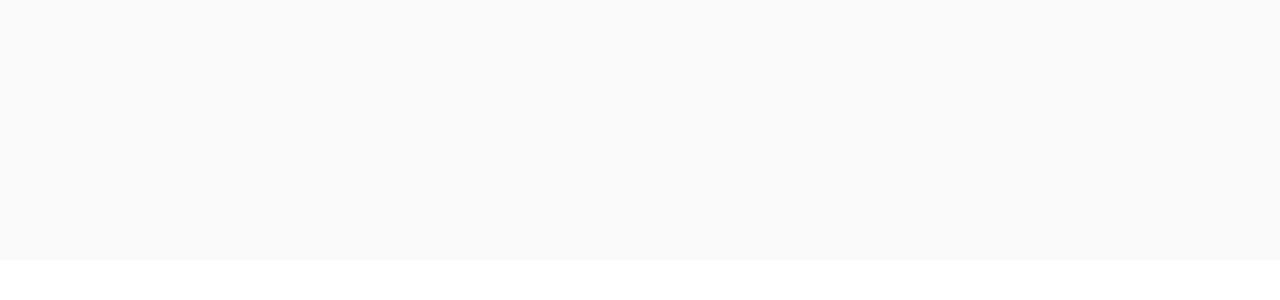
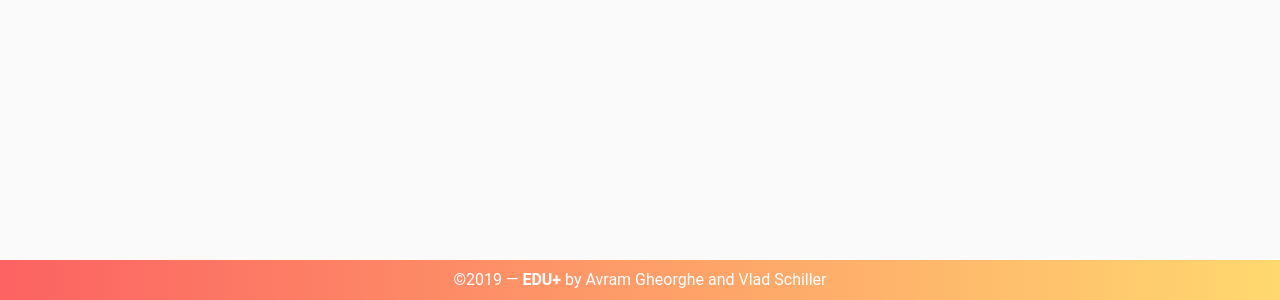
Before and after one commit to sweethuman/eduplus-vuetify, a Vue app: page / in a window 1280 px wide. Shown: the part 5596-5896 px from the top of the page. Before the commit the page ends 5856 px from the top, so only its background shows below. Built offline with nearby package versions, Linux system fonts and the light colour scheme; a small style sheet from the web is missing.

Commit message:
Add Footer

```diff
--- a/src/App.vue
+++ b/src/App.vue
@@ -28,6 +28,21 @@
     <v-content>
       <router-view />
     </v-content>
+    <v-footer dark height="auto" absolute app>
+      <v-card
+        class="flex"
+        style="background: linear-gradient(to left, #ffd86f, #fc6262)"
+        flat
+        tile
+      >
+        <v-card-actions class="justify-center">
+          <span class="subheading">
+            &copy;2019 — <strong>EDU+</strong> by Avram Gheorghe and Vlad
+            Schiller
+          </span>
+        </v-card-actions>
+      </v-card>
+    </v-footer>
   </v-app>
 </template>
 
```
